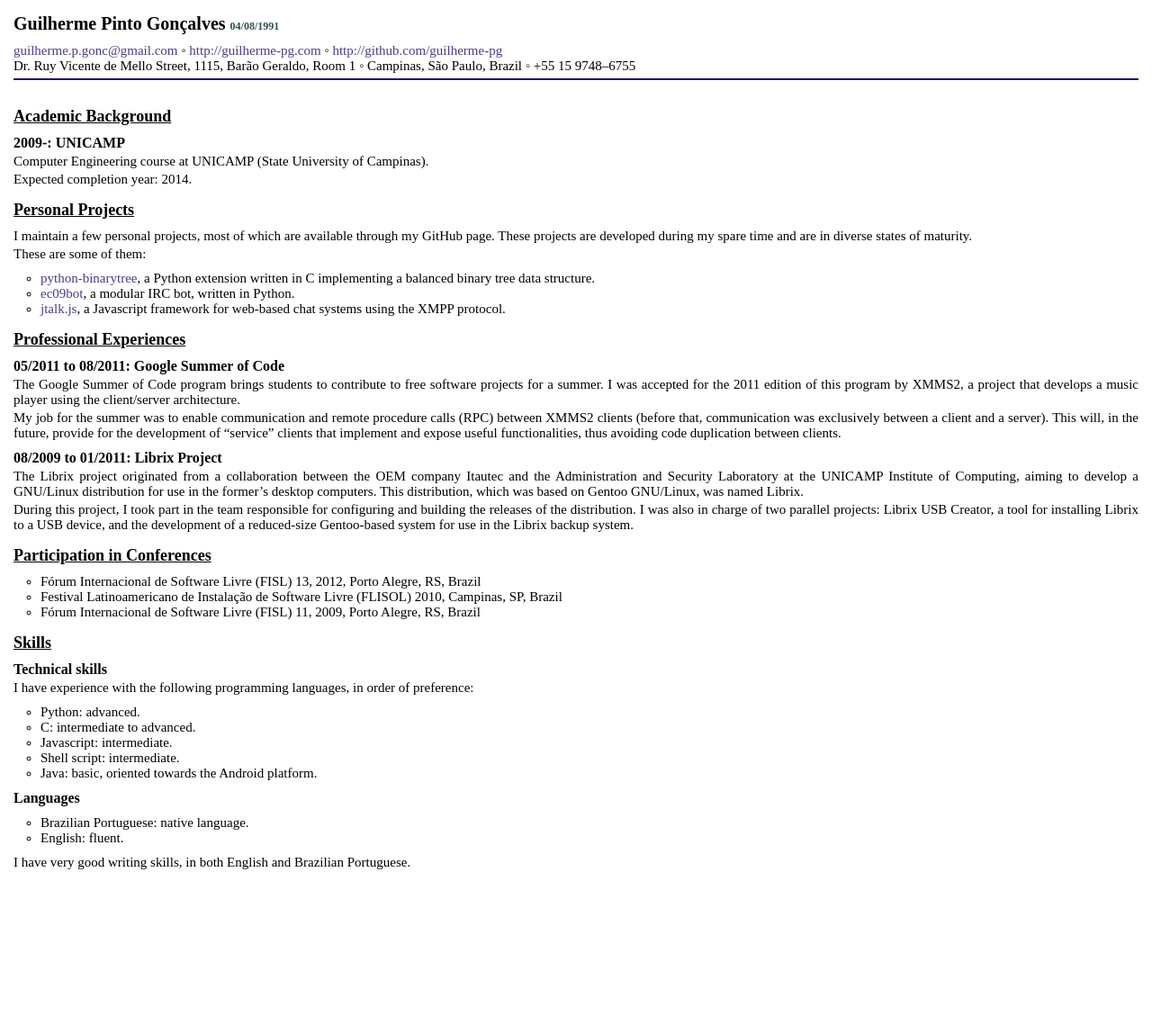
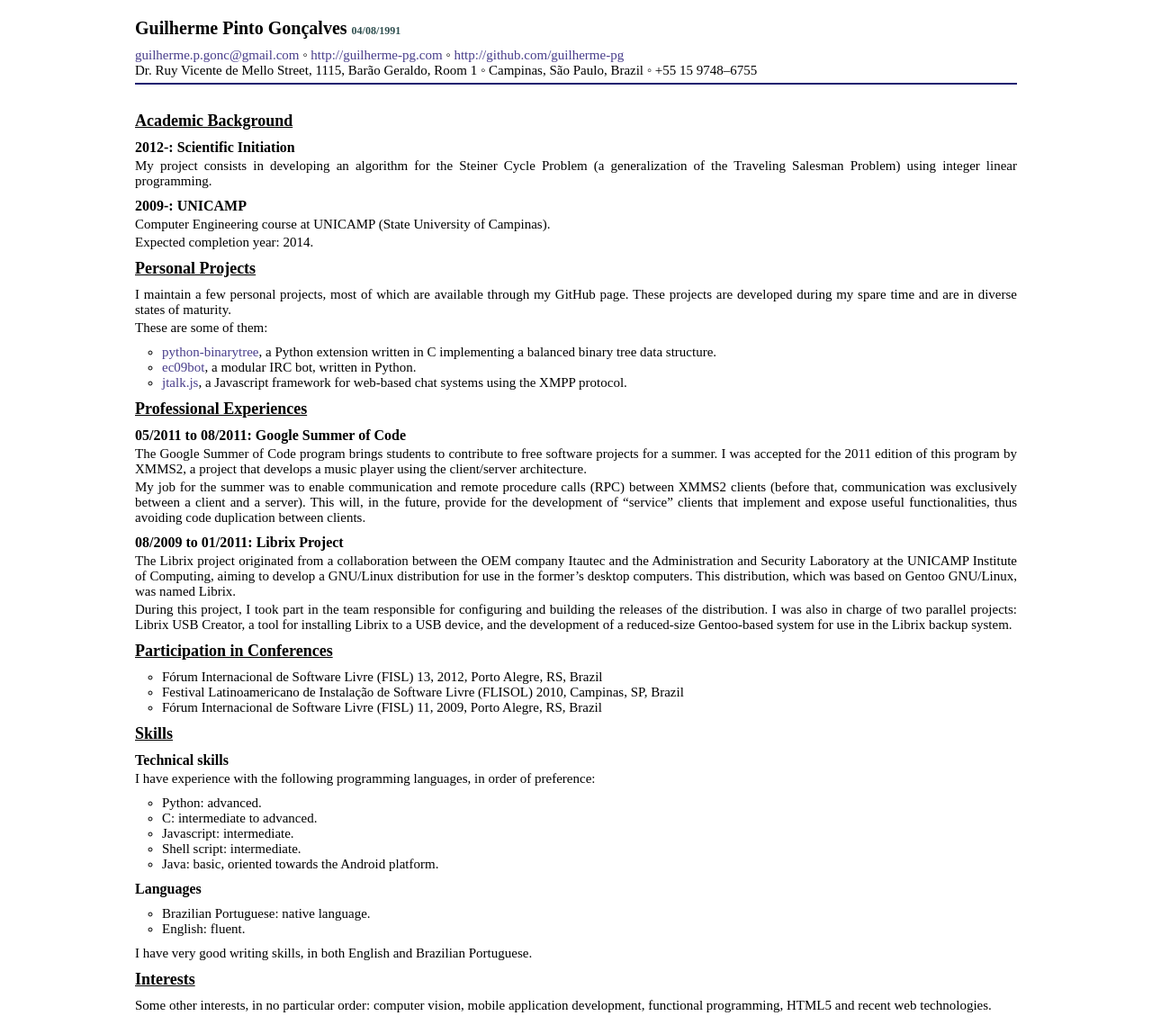
Before and after one commit to eggpi/eggpi.github.com, a Jekyll site: the page cv.html, which Jekyll copies as it is, in a window 1280 px wide. Shown: the whole page at 90% size. Built offline with Jekyll 4.4.1, drawn with Linux system fonts in a browser that asks for light colours; some web fonts are replaced; before the commit the page ends 982 px from its top, so only the background shows below that.

Commit message:
Updated CV.

```diff
--- a/cv.css
+++ b/cv.css
@@ -34,6 +34,9 @@ ul {
     margin: 10px 30px;
 }
 
+body {
+    padding: 20px 0;
+}
 
 #guilherme-pinto-gonçalves-04081991 {
     padding-bottom: 5px;
@@ -74,7 +77,8 @@ ul {
 }
 
 .level1 {
-    margin: 15px;
+    margin: 0 auto;
+    width: 980px;
 }
 
 .level1 .level2 {
--- a/cv.html
+++ b/cv.html
@@ -28,6 +28,10 @@ document.write('<a h'+'ref'+'="ma'+'ilto'+':'+e+'">'+'<code>'+e+'</code>'+'<\/'+
 </div>
 <div class="section level1" id="academic-background">
 <h1>Academic Background</h1>
+<div class="section level2" id="scientific-initiation">
+<h2>2012-: Scientific Initiation</h2>
+<p>My project consists in developing an algorithm for the Steiner Cycle Problem (a generalization of the Traveling Salesman Problem) using integer linear programming.</p>
+</div>
 <div class="section level2" id="unicamp">
 <h2>2009-: UNICAMP</h2>
 <p>Computer Engineering course at UNICAMP (State University of Campinas).</p>
@@ -87,5 +91,9 @@ document.write('<a h'+'ref'+'="ma'+'ilto'+':'+e+'">'+'<code>'+e+'</code>'+'<\/'+
 <p>I have very good writing skills, in both English and Brazilian Portuguese.</p>
 </div>
 </div>
+<div class="section level1" id="interests">
+<h1>Interests</h1>
+<p>Some other interests, in no particular order: computer vision, mobile application development, functional programming, HTML5 and recent web technologies.</p>
+</div>
 </body>
 </html>
```
